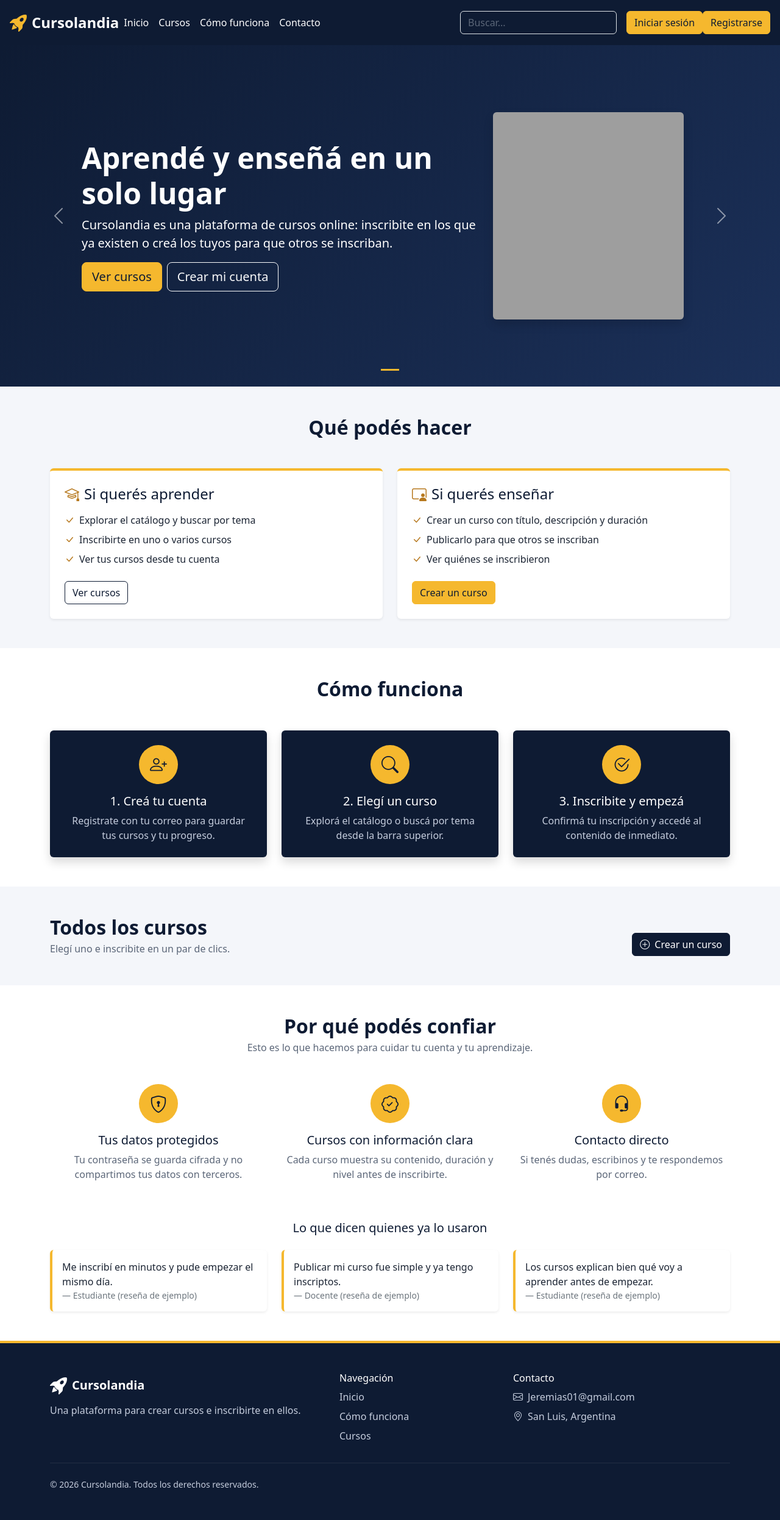
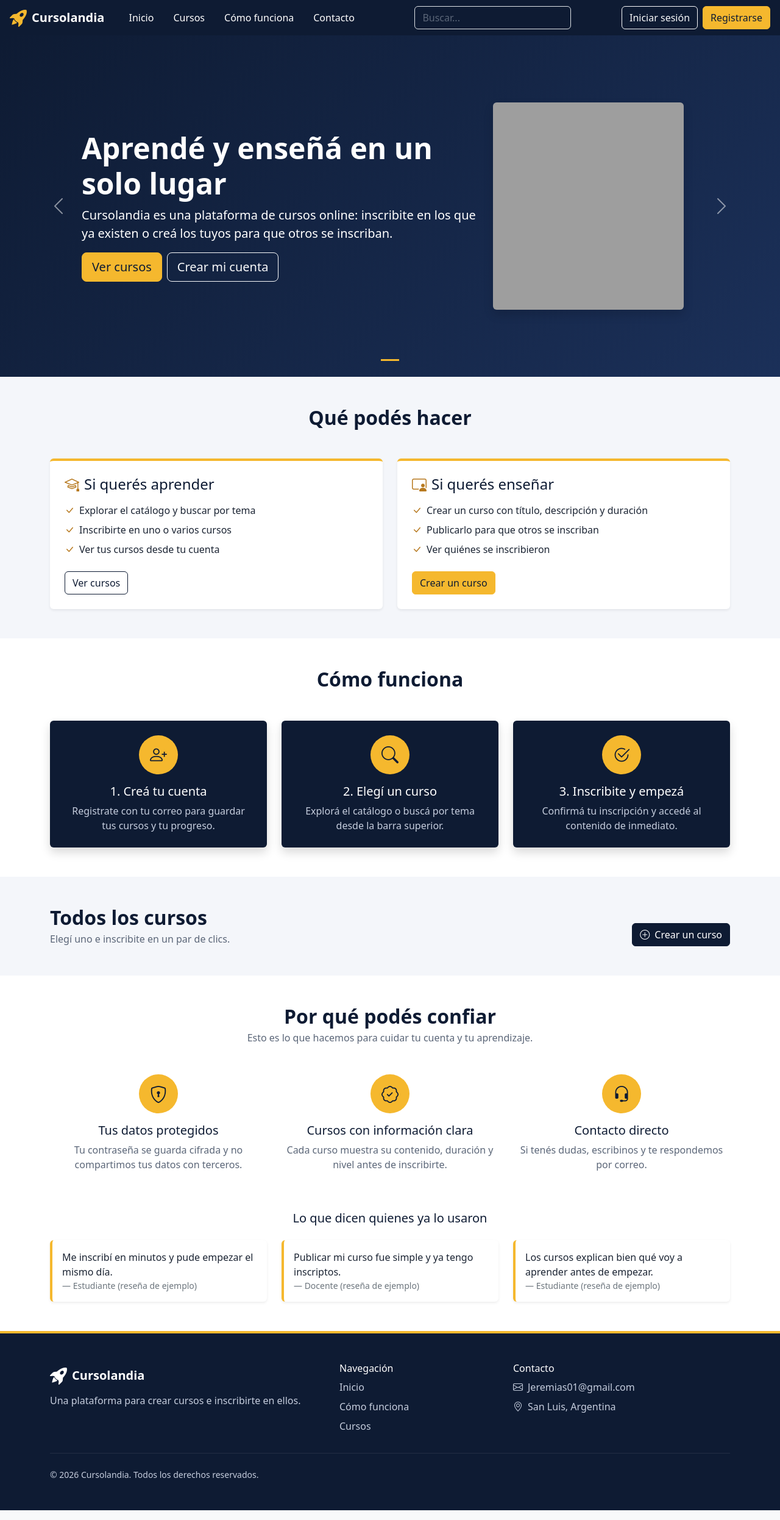
Before and after one commit to Jeree18/Proyecto_Integrador, a PHP site: page / in a window 1280 px wide. Shown: the whole page at 61% size. Run offline with PHP 8.4, Linux system fonts and the light colour scheme; data that the repository does not hold is empty; grey boxes are pictures that could not be loaded.

Commit message:
Mostrar usuario cuando inicia sesion y .php de cerrar sesion

```diff
--- a/index.php
+++ b/index.php
@@ -40,30 +40,45 @@ $cursos = $conexion->query($sql);
 </head>
 <body>
 
-<header class="py-3 text-bg-dark sticky-top">
+<header class="py-2 text-bg-dark sticky-top">
   <div class="container-fluid px-3">
     <div class="d-flex flex-wrap align-items-center justify-content-center justify-content-lg-start">
-      <a href="index.php" class="d-flex align-items-center mb-2 mb-lg-0 text-white text-decoration-none">
+
+      <a href="index.php" class="d-flex align-items-center mb-2 mb-lg-0 me-lg-4 text-white text-decoration-none">
         <i class="bi bi-rocket-takeoff-fill text-warning fs-3 me-2"></i>
-        <span class="fs-4 fw-semibold">Cursolandia</span>
+        <span class="fs-5 fw-semibold">Cursolandia</span>
       </a>
-      <ul class="nav col-12 col-lg-auto me-lg-auto mb-2 justify-content-center mb-md-0">
-        <li><a href="index.php" class="nav-link px-2 text-white" aria-current="page">Inicio</a></li>
-        <li><a href="#cursos" class="nav-link px-2 text-white">Cursos</a></li>
-        <li><a href="#como-funciona" class="nav-link px-2 text-white">Cómo funciona</a></li>
-        <li><a href="#contacto" class="nav-link px-2 text-white">Contacto</a></li>
+
+      <ul class="nav col-12 col-lg-auto mb-2 justify-content-center mb-md-0">
+        <li><a href="index.php" class="nav-link px-3 text-white">Inicio</a></li>
+        <li><a href="#cursos" class="nav-link px-3 text-white">Cursos</a></li>
+        <li><a href="#como-funciona" class="nav-link px-3 text-white">Cómo funciona</a></li>
+        <li><a href="#contacto" class="nav-link px-3 text-white">Contacto</a></li>
       </ul>
-      <form class="col-12 col-lg-auto mb-3 mb-lg-0 me-lg-3" role="search">
+
+      <form class="col-12 col-lg-auto mb-3 mb-lg-0 mx-lg-auto" role="search" style="max-width: 300px;">
         <input type="search" class="form-control form-control-dark text-bg-dark" placeholder="Buscar..." aria-label="Buscar">
       </form>
+
       <div class="text-end">
         <?php
         if(!isset($_SESSION['Usuario'])){
-        echo "<a href='login.php' class='btn btn-warning'>Iniciar sesión</a>";
-        echo "<a href='Registro.php' class='btn btn-warning'>Registrarse</a>";
+            echo "<a href='login.php' class='btn btn-outline-light me-2'>Iniciar sesión</a>";
+            echo "<a href='registro.php' class='btn btn-warning'>Registrarse</a>";
+        }else{
+            echo "<div class='d-flex align-items-center'>";
+            if($_SESSION['Usuario']['Foto'] != ""){
+                echo "<img src='imagenes/".$_SESSION['Usuario']['Foto']."' class='rounded-circle' width='40' height='40' style='object-fit: cover;'>";
+            }else{
+                echo "<i class='bi bi-person-circle text-white fs-2'></i>";
+            }
+            echo "<span class='text-white fw-normal mx-2'>".htmlspecialchars($_SESSION['Usuario']['Nombre'])." ".htmlspecialchars($_SESSION['Usuario']['Apellido'])."</span>";
+            echo "<a href='cerrar_sesion.php' class='btn btn-outline-light btn-sm'>Cerrar sesión</a>";
+            echo "</div>";
         }
         ?>
-        </div>
+      </div>
+
     </div>
   </div>
 </header>
```
Also changed, not shown: cerrar_sesion.php (added, +10 -0 lines).
